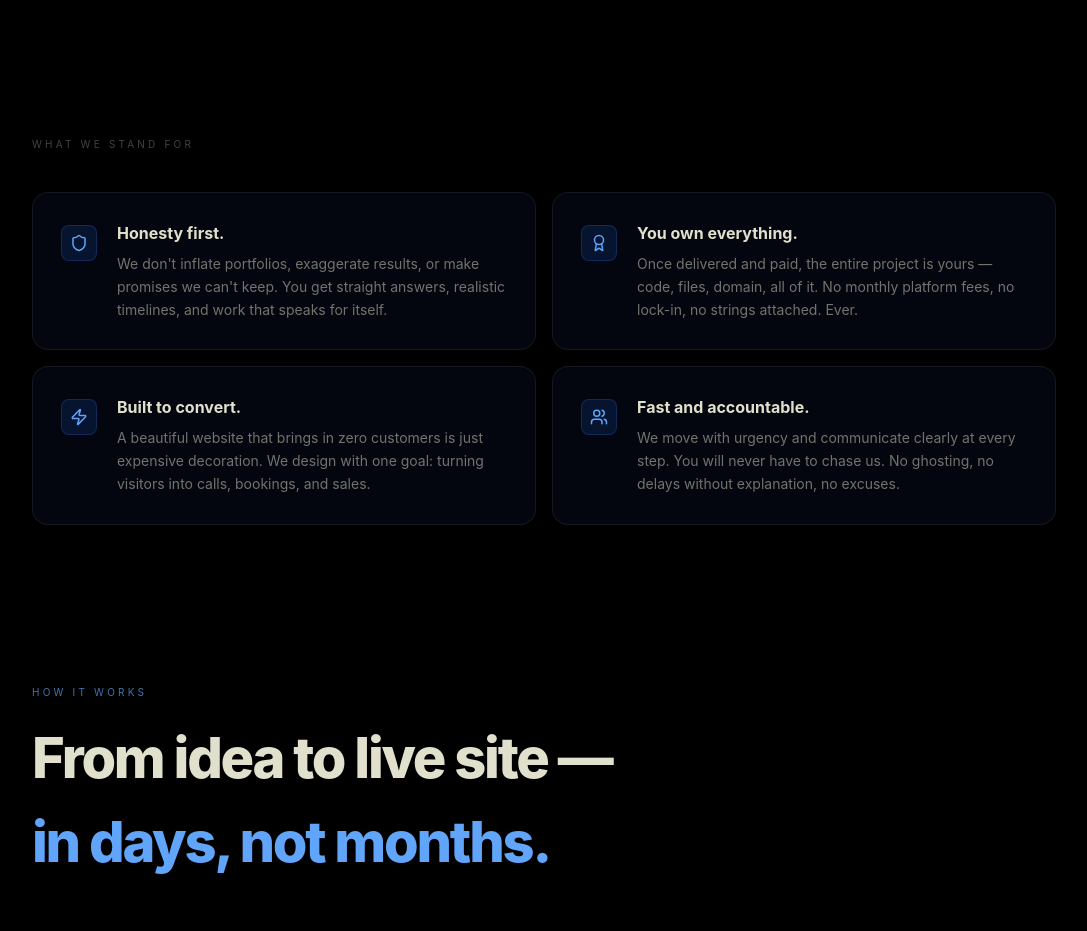
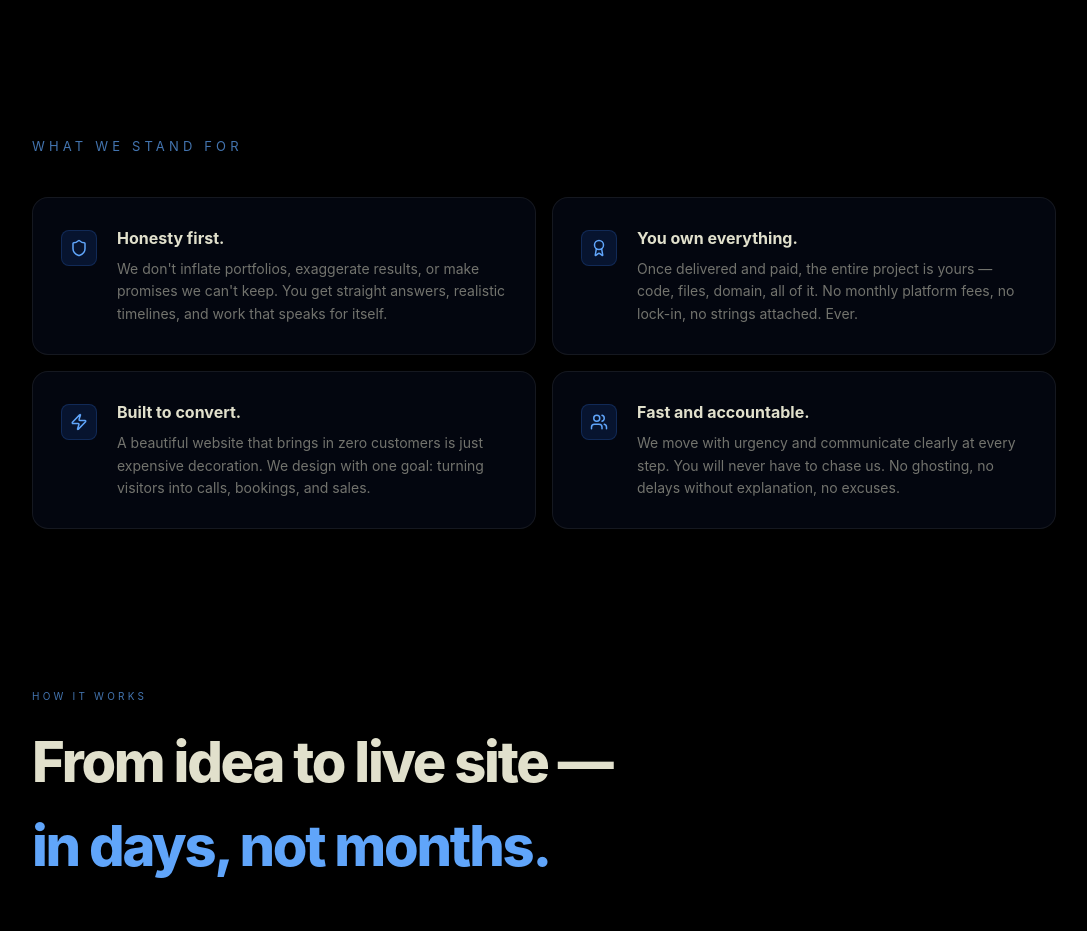
Before and after one commit to traviskenlocean1-oss/VISIONARY, a React (Vite) app: page /about in a window 1280 px wide. Shown: the part 1640-2571 px from the top of the page, without its empty margins (96-1183 px from the left). Built offline with nearby package versions, Linux system fonts and the light colour scheme.

Commit message:
style: increase 'What We Stand For' label size and match blue color

```diff
--- a/src/pages/About.tsx
+++ b/src/pages/About.tsx
@@ -198,8 +198,8 @@ export default function About() {
       <section className="relative py-12 md:py-16 px-6 md:px-10">
         <div className="max-w-5xl mx-auto">
           <motion.p
-            className="text-[10px] tracking-[0.32em] uppercase mb-10"
-            style={{ color: 'rgba(225,224,204,0.3)' }}
+            className="text-[13px] tracking-[0.32em] uppercase mb-10"
+            style={{ color: 'rgba(96,165,250,0.7)' }}
             initial={{ opacity: 0 }} whileInView={{ opacity: 1 }} viewport={{ once: true }} transition={{ duration: 0.6 }}
           >
             What We Stand For
```
